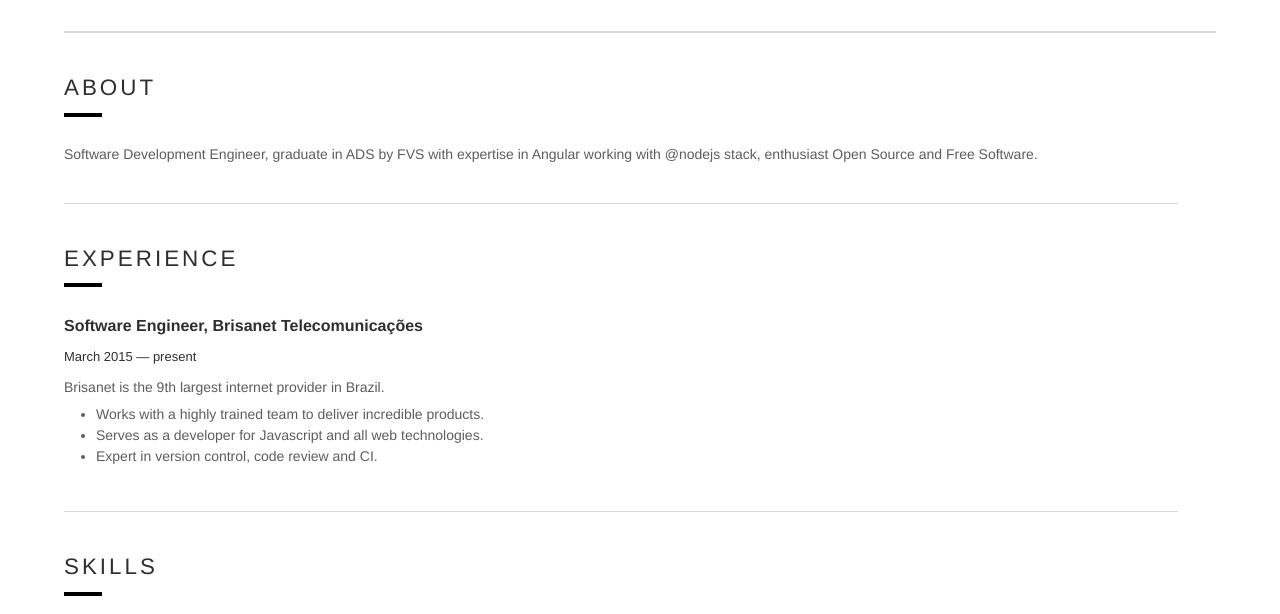
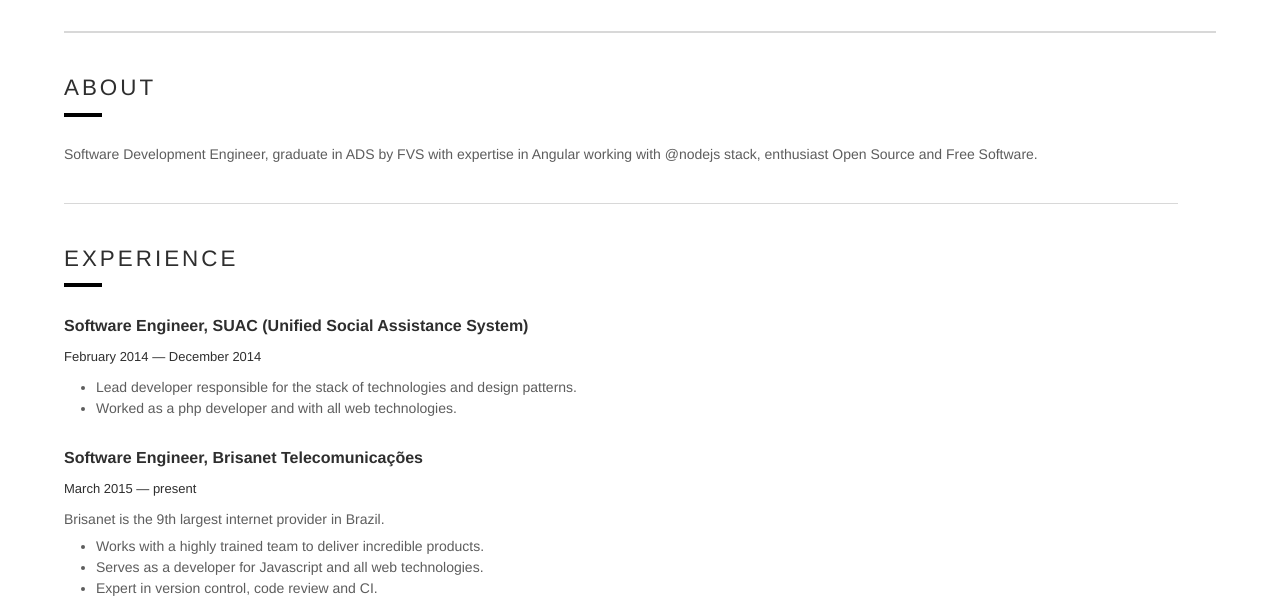
Before and after one commit to MarcosEllys/marcosellys.github.io, a plain HTML site: page curriculum/index.html in a window 1280 px wide. Shown: the part 186-800 px from the top of the page. Drawn offline with Linux system fonts and the light colour scheme.

Commit message:
Improve curriculum (#3)
* improved curriculum

* improved curriculum role

* improved curriculum

```diff
--- a/assets/js/app.js
+++ b/assets/js/app.js
@@ -1,48 +1,158 @@
 let lang = true;
 
 const configs = {
-  language: [ 'EN', 'BR' ],
-  role: [ 'Software Engineer', 'Engenheiro de Software' ],
-  me: [ 'About', 'Sobre' ],
+  language: [
+    'EN',
+    'BR'
+  ],
+  role: [
+    'Software Engineer',
+    'Engenheiro de Software'
+  ],
+  me: [
+    'About',
+    'Sobre'
+  ],
   description: [
     'Software Development Engineer, graduate in ADS by FVS with expertise in Angular working with @nodejs stack, enthusiast Open Source and Free Software.',
     'Engenheiro em Desenvolvimento de Software, graduado em ADS pela FVS com expertise em Angular trabalhando com @nodejs stack, entusiasta em Open Source e Software Livre.'
   ],
-  level: [ 'Experience', 'Experiência' ],
-  roleOne: [ 'Software Engineer,', 'Engenheiro de Software,' ],
-  startDateOne: [ 'March 2015', 'Março de 2015' ],
-  endDateOne: [ 'present', 'até o momento' ],
-  descriptionBusinessOne: [
+  level: [
+    'Experience',
+    'Experiência'
+  ],
+  roleOne: [
+    'Software Engineer,',
+    'Engenheiro de Software,'
+  ],
+  roleOneOrg: [
+    'SUAC (Unified Social Assistance System)',
+    'SUAC (Sistema Único de Assistência Social)'
+  ],
+  startDateOne: [
+    'February 2014',
+    'Fevereiro de 2014'
+  ],
+  endDateOne: [
+    'December 2014',
+    'Dezembro de 2014'
+  ],
+  descriptionBusinessOneRef1: [
+    'Lead developer responsible for the stack of technologies and design patterns.',
+    'Desenvolvedor líder responsável pela stack de tecnologias e padrões de design.'
+  ],
+  descriptionBusinessOneRef2: [
+    'Worked as a php developer and with all web technologies.',
+    'Trabalhou como desenvolvedor php e com as todas tecnologias da web.'
+  ],
+  roleTwo: [
+    'Software Engineer,',
+    'Engenheiro de Software,'
+  ],
+  startDateTwo: [
+    'March 2015',
+    'Março de 2015'
+  ],
+  endDateTwo: [
+    'present',
+    'até o momento'
+  ],
+  descriptionBusinessTwo: [
     'Brisanet is the 9th largest internet provider in Brazil.',
     'A Brisanet é a 9ª maior provedora de internet do Brasil.'
   ],
-  descriptionBusinessOneRef1: [
+  descriptionBusinessTwoRef1: [
     'Works with a highly trained team to deliver incredible products.',
     'Trabalha com uma equipe altamente treinada para entregar produtos incríveis.'
   ],
-  descriptionBusinessOneRef2: [
+  descriptionBusinessTwoRef2: [
     'Serves as a developer for Javascript and all web technologies.',
     'Trabalha como desenvolvedor Javascript e com as todas tecnologias da web.'
   ],
-  descriptionBusinessOneRef3: [
+  descriptionBusinessTwoRef3: [
     'Expert in version control, code review and CI.',
     'Especialista em controle de versão, revisão de código e CI.'
   ],
-  talent: [ 'Skills', 'Habilidades' ],
-  talent1: [ 'Web Platform', 'Plataforma Web' ],
-  talent2: [ 'Backend', 'Backend' ],
-  talent3: [ 'Operations', 'Operações' ],
-  talent4: [ 'Tooling', 'Ferramentas' ],
-  talentDescribeOne: [ 'Accessibility (ARIA).', 'Acessibilidade (ARIA).' ],
-  talentDescribeTwo: [ 'Servers (Apache, Nginx).', 'Servidores (Apache, Nginx).' ],
-  talentDescribeThree: [ 'Databases (Postgres, MongoDB, Firebase).', 'Bancos de Dados (Postgres, MongoDB, Firebase).' ],
-  talentDescribeFour: [ 'Version Control (Git preferred).', 'Controle de Versão (Git prefido).' ],
-  talentDescribeFive: [ 'Tracking (GitHub, Jira, Gitlab).', 'Rastreamento (GitHub, Jira, Gitlab).' ],
-  talentDescribeSix: [ 'Editors (VSCode, Sublime, Atom).', 'Editores (VSCode, Sublime, Atom).' ],
-  formation: [ 'Education', 'Formação' ],
-  roleName: [ 'Systems Analyst and Developer, ', 'Analista de Sistemas e Desenvolvedor, ' ],
-  graduatedDate: [ 'Graduated in 2014', 'Graduado em 2014' ],
-  skillsDescritption: [ 'Expert in analyze, design, implement and update web systems.', 'Especialista em análise, design, implementação e atualização de sistemas web.' ]
+  talent: [
+    'Skills',
+    'Habilidades'
+  ],
+  talent1: [
+    'Web Platform',
+    'Plataforma Web'
+  ],
+  talent2: [
+    'Backend',
+    'Backend'
+  ],
+  talent3: [
+    'Operations',
+    'Operações'
+  ],
+  talent4: [
+    'Tooling',
+    'Ferramentas'
+  ],
+  talentDescribeOne: [
+    'Accessibility (ARIA).',
+    'Acessibilidade (ARIA).'
+  ],
+  talentDescribeTwo: [
+    'Servers (Apache, Nginx).',
+    'Servidores (Apache, Nginx).'
+  ],
+  talentDescribeThree: [
+    'Databases (Postgres, MongoDB, Firebase).',
+    'Bancos de Dados (Postgres, MongoDB, Firebase).'
+  ],
+  talentDescribeFour: [
+    'Version Control (Git preferred).',
+    'Controle de Versão (Git prefido).'
+  ],
+  talentDescribeFive: [
+    'Tracking (GitHub, Jira, Gitlab).',
+    'Rastreamento (GitHub, Jira, Gitlab).'
+  ],
+  talentDescribeSix: [
+    'Editors (VSCode, Sublime, Atom).',
+    'Editores (VSCode, Sublime, Atom).'
+  ],
+  formation: [
+    'Education',
+    'Educação'
+  ],
+  roleName: [
+    'Systems Analyst and Developer, ',
+    'Analista de Sistemas e Desenvolvedor, '
+  ],
+  graduatedDate: [
+    'Graduated in 2014',
+    'Graduado em 2014'
+  ],
+  skillsDescritption: [
+    'Expert in analyze, design, implement and update web systems.',
+    'Especialista em análise, design, implementação e atualização de sistemas web.'
+  ],
+  descriptionOpenSource: [
+    'With experience in open source projects, he already contributes to community and private companies projects like Globo.com',
+    'Com experiência em projetos open source, já contribui para projetos da comunide e de empresas privadas como Globo.com'
+  ],
+  descriptionOpenSourceOne: [
+    'A newman html report template which contains request and response details (body plus http headers) in the report. (similar what you could get with the newman v2 -O out option).',
+    'Um modelo de relatório html newman que contém detalhes de request e responde (body, headers do http) no relatório. (semelhante ao que você poderia obter com a opção newman v2 -O out).'
+  ],
+  descriptionOpenSourceOneRef1: [
+    'Simple interface.',
+    'Interface simples.',
+  ],
+  descriptionOpenSourceOneRef2: [
+    'Contains dashboard.',
+    'Contém dashboard.',
+  ],
+  descriptionOpenSourceOneRef3: [
+    'Contains filter search.',
+    'Contém pesquisa com filtros.',
+  ]
 }
 
 const createState = function(state) {
--- a/curriculum/index.html
+++ b/curriculum/index.html
@@ -20,11 +20,11 @@
   <body>
     <header>
       <div class="badge">
-        <h1 itemprop="name">Marcos Ellys</h1>
+        <h1 itemprop="name"><a href="/">Marcos Ellys</a></h1>
         <div itemprop="jobTitle" data-binding="role"></div>
         <a class="email" href="mailto:marcos.ellys@gmail.com" itemprop="email">marcos.ellys@gmail.com</a>
       </div>
-      <div class="side-resume">
+      <div class="no-print side-resume">
         <label class="switch"><input type="checkbox" class="is-warning" onclick="changeLang()"> <span data-binding="language"></span></label>
       </div>
       <meta itemprop="isicV4" content="6101" />
@@ -45,16 +45,31 @@
               <h3>
                 <span class="roleName" itemprop="roleName" data-binding="roleOne"></span>
                 <span itemprop="memberOf" itemscope itemtype="http://schema.org/Organization">
-                  <span itemprop="name"><a itemprop="url" href="https://www.brisanet.com.br">Brisanet Telecomunicações</a></span>
+                  <span itemprop="name"><a itemprop="url" href="https://github.com/MarcosEllys/suac" data-binding="roleOneOrg"></a></span>
                 </span>
               </h3>
               <div class="dates"><time itemprop="startDate" datetime="2015-03" data-binding="startDateOne"></time> &mdash; <time itemprop="endDate" data-binding="endDateOne"></time></div>
               <div class="description" itemprop="description">
-                <div data-binding="descriptionBusinessOne"></div>
                 <ul>
                   <li data-binding="descriptionBusinessOneRef1"></li>
                   <li data-binding="descriptionBusinessOneRef2"></li>
-                  <li data-binding="descriptionBusinessOneRef3"></li>
+                </ul>
+              </div>
+            </li>
+            <li itemprop="memberOf" itemscope itemtype="http://schema.org/OrganizationRole">
+              <h3>
+                <span class="roleName" itemprop="roleName" data-binding="roleTwo"></span>
+                <span itemprop="memberOf" itemscope itemtype="http://schema.org/Organization">
+                  <span itemprop="name"><a itemprop="url" href="https://www.brisanet.com.br">Brisanet Telecomunicações</a></span>
+                </span>
+              </h3>
+              <div class="dates"><time itemprop="startDate" datetime="2015-03" data-binding="startDateTwo"></time> &mdash; <time itemprop="endDate" data-binding="endDateTwo"></time></div>
+              <div class="description" itemprop="description">
+                <div data-binding="descriptionBusinessTwo"></div>
+                <ul>
+                  <li data-binding="descriptionBusinessTwoRef1"></li>
+                  <li data-binding="descriptionBusinessTwoRef2"></li>
+                  <li data-binding="descriptionBusinessTwoRef3"></li>
                 </ul>
               </div>
             </li>
@@ -131,6 +146,28 @@
             </li>
           </ul>
         </section>
+        <section>
+          <h2>Open Source</h2>
+          <div class="description" itemprop="description" data-binding="descriptionOpenSource"></div>
+          <ul>
+            <li>
+              <h3>
+                <span class="roleName" itemprop="roleName" data-binding="roleOne"></span>
+                <span>
+                  <span itemprop="name"><a itemprop="url" href="https://github.com/MarcosEllys/awesome-newman-html-template">Awesome Newman HTML Report template</a></span>
+                </span>
+              </h3>
+              <div class="description" itemprop="description">
+                <div data-binding="descriptionOpenSourceOne"></div>
+                <ul>
+                  <li data-binding="descriptionOpenSourceOneRef1"></li>
+                  <li data-binding="descriptionOpenSourceOneRef2"></li>
+                  <li data-binding="descriptionOpenSourceOneRef3"></li>
+                </ul>
+              </div>
+            </li>
+          </ul>
+        </section>
       </div>
     </main>
 
```
Also changed, not shown: assets/styles/main.min.css.
